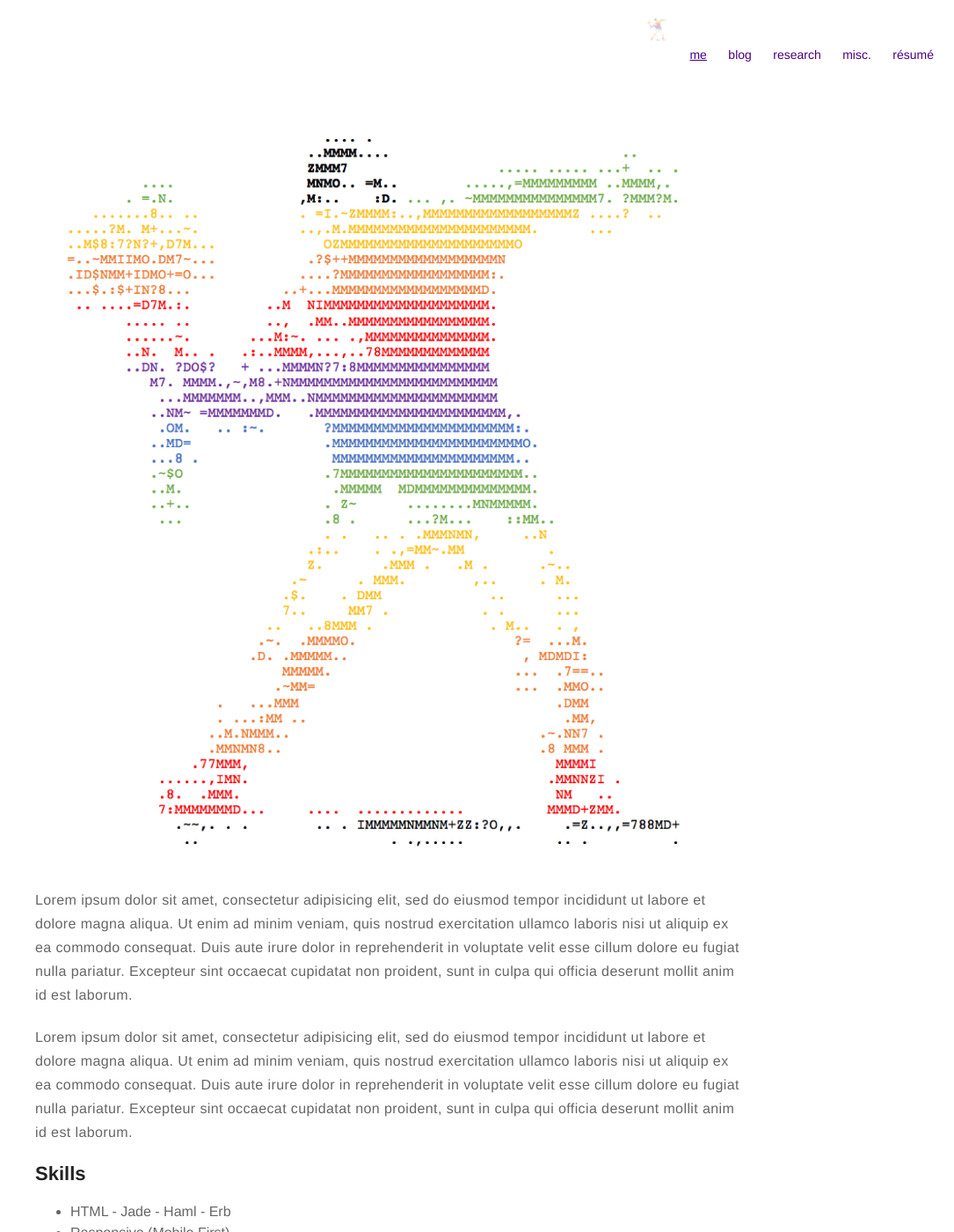
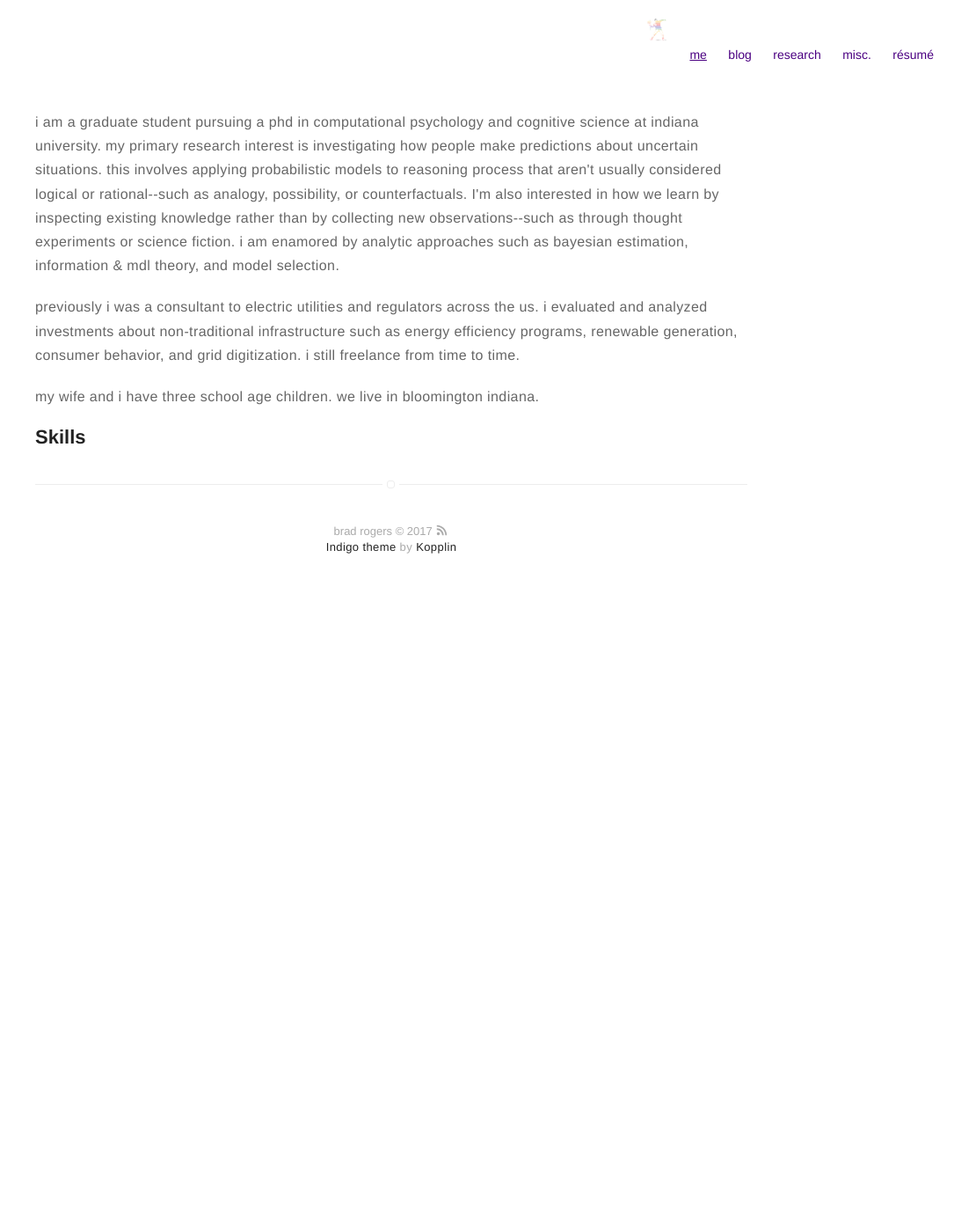
Before and after one commit to bradical3/bradical3.github.io, a Jekyll site: the page built from about.md, in a window 1280 px wide and 1400 px high. Shown: the whole window at 88% size, without its empty margins (195-1280 px from the left). Built offline with Jekyll 4.4.1, drawn with Linux system fonts in a browser that asks for light colours; some of the changed text lies outside the part shown.

Commit message:
Update about.md

```diff
--- a/about.md
+++ b/about.md
@@ -2,24 +2,16 @@
 title: about
 layout: page
 ---
-![Profile Image]({{ site.url }}/{{ site.picture }})
 
-<p>Lorem ipsum dolor sit amet, consectetur adipisicing elit, sed do eiusmod
-tempor incididunt ut labore et dolore magna aliqua. Ut enim ad minim veniam,
-quis nostrud exercitation ullamco laboris nisi ut aliquip ex ea commodo
-consequat. Duis aute irure dolor in reprehenderit in voluptate velit esse
-cillum dolore eu fugiat nulla pariatur. Excepteur sint occaecat cupidatat non
-proident, sunt in culpa qui officia deserunt mollit anim id est laborum.</p>
+<p>i am a graduate student pursuing a phd in computational psychology and cognitive science at indiana university. my primary research interest is investigating how people make predictions about uncertain situations. this involves applying probabilistic models to reasoning process that aren't usually considered logical or rational--such as analogy, possibility, or counterfactuals. I'm also interested in how we learn by inspecting existing knowledge rather than by collecting new observations--such as through thought experiments or science fiction. i am enamored by analytic approaches such as bayesian estimation, information & mdl theory, and model selection.</p>
 
-<p>Lorem ipsum dolor sit amet, consectetur adipisicing elit, sed do eiusmod
-tempor incididunt ut labore et dolore magna aliqua. Ut enim ad minim veniam,
-quis nostrud exercitation ullamco laboris nisi ut aliquip ex ea commodo
-consequat. Duis aute irure dolor in reprehenderit in voluptate velit esse
-cillum dolore eu fugiat nulla pariatur. Excepteur sint occaecat cupidatat non
-proident, sunt in culpa qui officia deserunt mollit anim id est laborum.</p>
+<p>previously i was a consultant to electric utilities and regulators across the us. i evaluated and analyzed investments about non-traditional infrastructure such as energy efficiency programs, renewable generation, consumer behavior, and grid digitization. i still freelance from time to time.</p>
+
+<p>my wife and i have three school age children. we live in bloomington indiana. </p>
 
 <h2>Skills</h2>
 
+<!---
 <ul class="skill-list">
 	<li>HTML - Jade - Haml - Erb</li>
 	<li>Responsive (Mobile First)</li>
@@ -36,11 +28,4 @@ proident, sunt in culpa qui officia deserunt mollit anim id est laborum.</p>
 	<li>Scrum and Kanban</li>
 	<li>TDD e Continuous Integration</li>
 </ul>
-
-<h2>Projects</h2>
-
-<ul>
-	<li><a href="https://github.com/">Lorem Lorem</a></li>
-	<li><a href="https://github.com/">Ipsum Dolor</a></li>
-	<li><a href="https://github.com/">Dolor Lorem</a></li>
-</ul>
+-->
```
